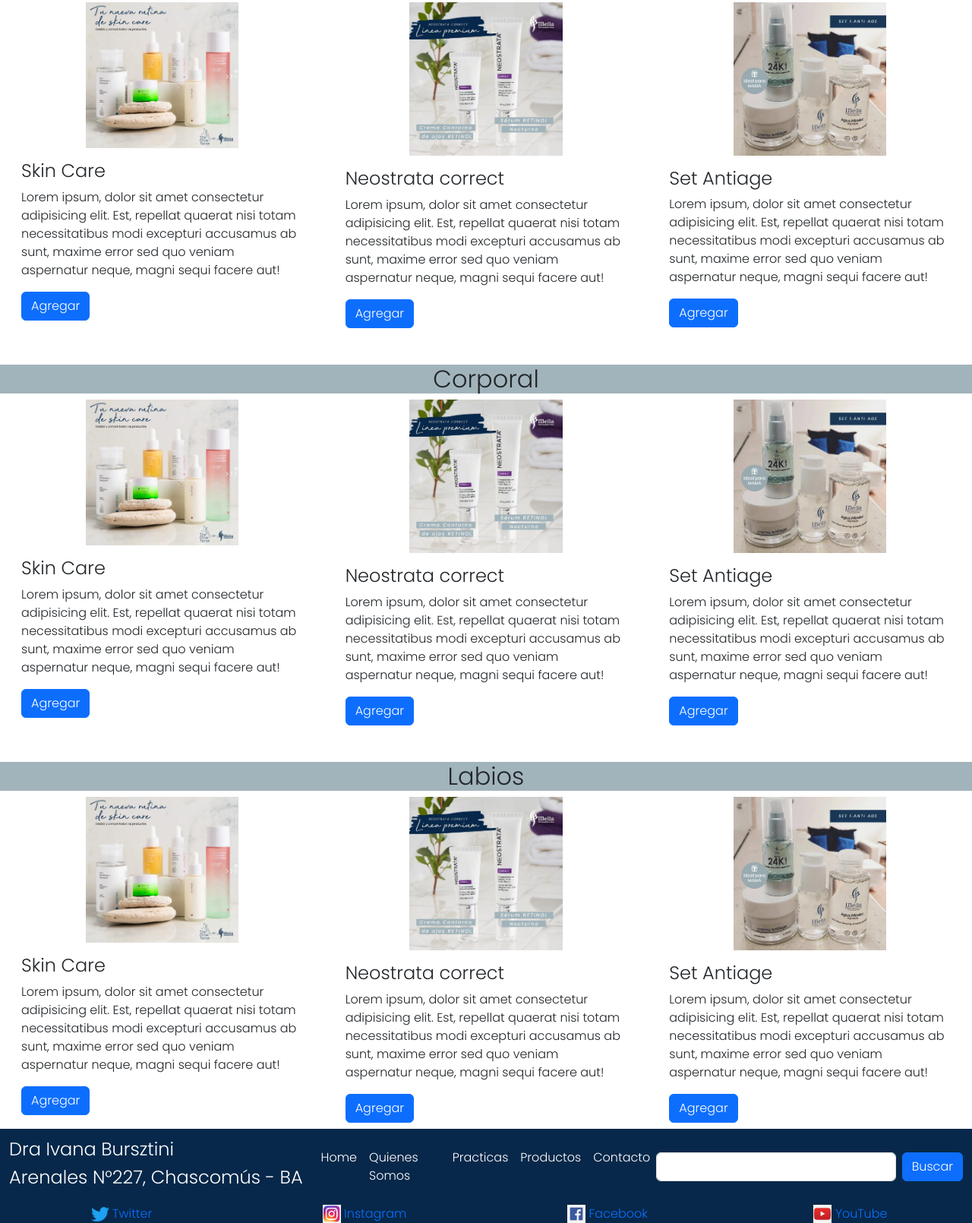
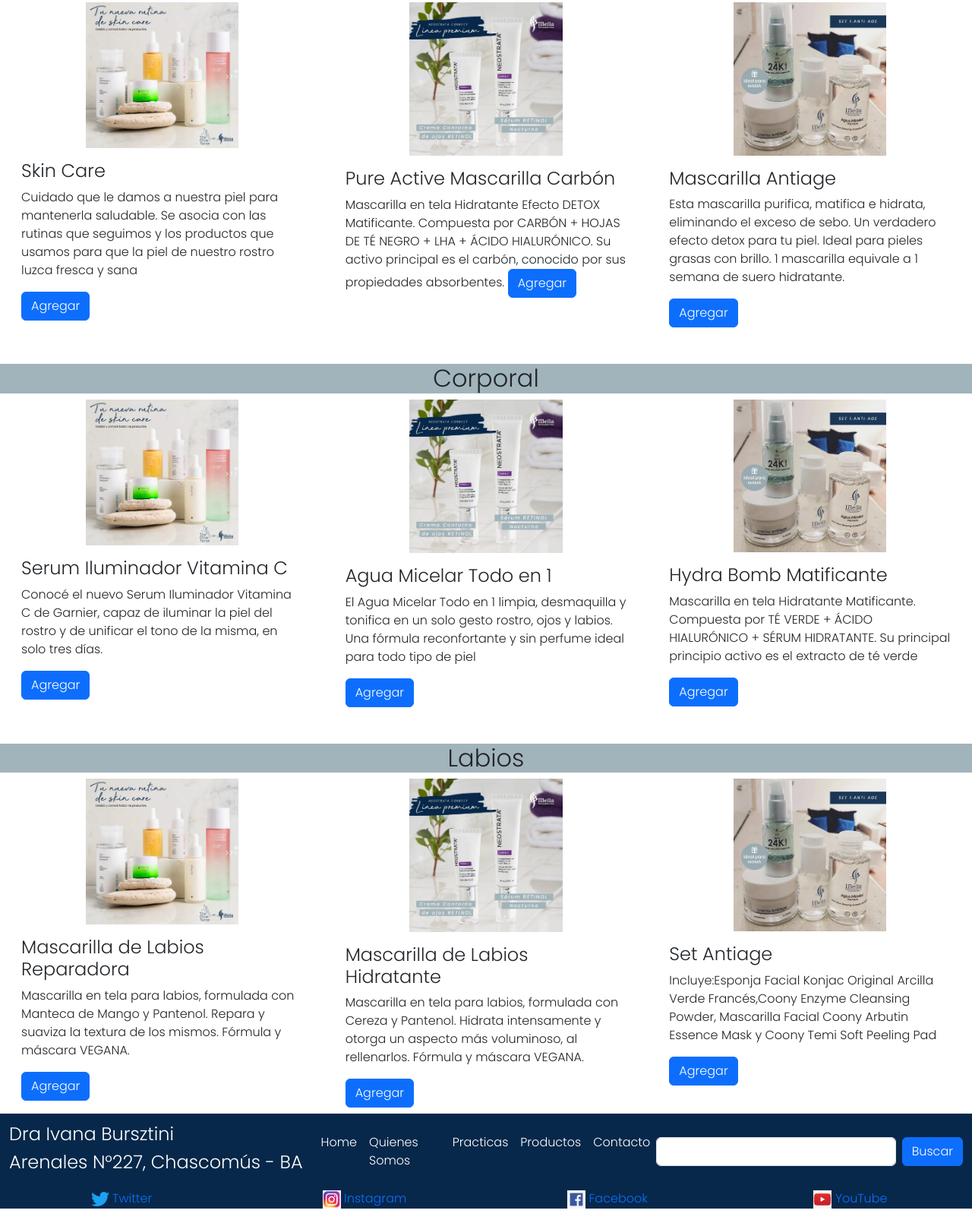
Before and after one commit to castruli/PF-CASTROF, a plain HTML site: page pages/productos.html in a window 1280 px wide. Shown: the part 309-1919 px from the top of the page at 76% size. Drawn offline with nearby package versions, Linux system fonts and the light colour scheme.

Commit message:
reemplazo lorem

```diff
--- a/pages/productos.html
+++ b/pages/productos.html
@@ -4,7 +4,7 @@
     <meta charset="UTF-8">
     <meta http-equiv="X-UA-Compatible" content="IE=edge">
     <meta name="viewport" content="width=device-width, initial-scale=1.0">
-    <meta name="keywords" content="skincare, Neostrata, set antiage">
+    <meta name="keywords" content="Skin Care, mascarilla antiage, hydra bomb matificante, set antiage,labios reparadores, serum iluminador">
     <title>IBella Dermo Estética Láser - Productos</title>
     <link rel="shortcut icon" href="./multimedia/FAVICOM.JPG" type="image/x-icon">
     <link href="https://cdn.jsdelivr.net/npm/bootstrap@5.3.0-alpha3/dist/css/bootstrap.min.css" rel="stylesheet" integrity="sha384-KK94CHFLLe+nY2dmCWGMq91rCGa5gtU4mk92HdvYe+M/SXH301p5ILy+dN9+nJOZ" crossorigin="anonymous">
@@ -35,7 +35,7 @@
                     <figcaption>
                         <h4>Skin Care</h4>
                         <p>
-                        Lorem ipsum, dolor sit amet consectetur adipisicing elit. Est, repellat quaerat nisi totam necessitatibus modi excepturi accusamus ab sunt, maxime error sed quo veniam aspernatur neque, magni sequi facere aut!</p>
+                            Cuidado que le damos a nuestra piel para mantenerla saludable. Se asocia con las rutinas que seguimos y los productos que usamos para que la piel de nuestro rostro luzca fresca y sana</p>
                         <button class="btn btn-primary" type="button">Agregar</button>
                     </figcaption>
                 </div>
@@ -44,10 +44,9 @@
                         <img class="img-fluid d-block mx-auto w-50" src="../multimedia/NEOSTRATA CORRECT.PNG" alt="foto NEOSTRATA">
                     </figure>
                     <figcaption>
-                        <h4>Neostrata correct</h4>
+                        <h4>Pure Active Mascarilla Carbón</h4>
                         <p>
-                        Lorem ipsum, dolor sit amet consectetur adipisicing elit. Est, repellat quaerat nisi totam necessitatibus modi excepturi accusamus ab sunt, maxime error sed quo veniam aspernatur neque, magni sequi facere aut!</p>
-                        <button class="btn btn-primary" type="button">Agregar</button>
+                            Mascarilla en tela Hidratante Efecto DETOX Matificante. Compuesta por CARBÓN + HOJAS DE TÉ NEGRO + LHA + ÁCIDO HIALURÓNICO. Su activo principal es el carbón, conocido por sus propiedades absorbentes.                        <button class="btn btn-primary" type="button">Agregar</button>
                     </figcaption>
                 </div>
                 <div class="col-xxl-4 col-xl-4 col-lg-4 col-md-4">
@@ -55,9 +54,9 @@
                         <img class="img-fluid d-block mx-auto w-50" src="../multimedia/SET ANTIAGE.PNG" alt="foto antiage">
                     </figure>
                     <figcaption>
-                        <h4>Set Antiage</h4>
+                        <h4>Mascarilla Antiage</h4>
                         <p>
-                        Lorem ipsum, dolor sit amet consectetur adipisicing elit. Est, repellat quaerat nisi totam necessitatibus modi excepturi accusamus ab sunt, maxime error sed quo veniam aspernatur neque, magni sequi facere aut!</p>
+                            Esta mascarilla purifica, matifica e hidrata, eliminando el exceso de sebo. Un verdadero efecto detox para tu piel. Ideal para pieles grasas con brillo. 1 mascarilla equivale a 1 semana de suero hidratante. </p>
                         <button class="btn btn-primary" type="button">Agregar</button>
                     </figcaption>
                 </div>
@@ -71,9 +70,9 @@
                         <img class="img-fluid d-block mx-auto w-50" src="../multimedia/SKIN CARE.PNG" alt="foto SKIN">
                     </figure>
                     <figcaption>
-                        <h4>Skin Care</h4>
+                        <h4>Serum Iluminador Vitamina C</h4>
                         <p>
-                        Lorem ipsum, dolor sit amet consectetur adipisicing elit. Est, repellat quaerat nisi totam necessitatibus modi excepturi accusamus ab sunt, maxime error sed quo veniam aspernatur neque, magni sequi facere aut!</p>
+                            Conocé el nuevo Serum Iluminador Vitamina C de Garnier, capaz de iluminar la piel del rostro y de unificar el tono de la misma, en solo tres días.</p>
                         <button class="btn btn-primary" type="button">Agregar</button>
                     </figcaption>
                 </div>
@@ -82,9 +81,9 @@
                         <img class="img-fluid d-block mx-auto w-50"src="../multimedia/NEOSTRATA CORRECT.PNG" alt="foto NEOSTRATA">
                     </figure>
                     <figcaption>
-                        <h4>Neostrata correct</h4>
+                        <h4>Agua Micelar Todo en 1 </h4>
                         <p>
-                        Lorem ipsum, dolor sit amet consectetur adipisicing elit. Est, repellat quaerat nisi totam necessitatibus modi excepturi accusamus ab sunt, maxime error sed quo veniam aspernatur neque, magni sequi facere aut!</p>
+                            El Agua Micelar Todo en 1 limpia, desmaquilla y tonifica en un solo gesto rostro, ojos y labios. Una fórmula reconfortante y sin perfume ideal para todo tipo de piel</p>
                         <button class="btn btn-primary" type="button">Agregar</button>
                     </figcaption>
                 </div>
@@ -93,9 +92,9 @@
                         <img class="img-fluid d-block mx-auto w-50" src="../multimedia/SET ANTIAGE.PNG" alt="foto antiage">
                     </figure>
                     <figcaption>
-                        <h4>Set Antiage</h4>
+                        <h4>Hydra Bomb Matificante</h4>
                         <p>
-                        Lorem ipsum, dolor sit amet consectetur adipisicing elit. Est, repellat quaerat nisi totam necessitatibus modi excepturi accusamus ab sunt, maxime error sed quo veniam aspernatur neque, magni sequi facere aut!</p>
+                            Mascarilla en tela Hidratante Matificante. Compuesta por TÉ VERDE + ÁCIDO HIALURÓNICO + SÉRUM HIDRATANTE. Su principal principio activo es el extracto de té verde</p>
                         <button class="btn btn-primary" type="button">Agregar</button>
                     </figcaption>
                 </div>
@@ -109,9 +108,9 @@
                         <img class="img-fluid d-block mx-auto w-50" src="../multimedia/SKIN CARE.PNG" alt="foto SKIN">
                     </figure>
                     <figcaption>
-                        <h4>Skin Care</h4>
+                        <h4>Mascarilla de Labios Reparadora</h4>
                         <p>
-                        Lorem ipsum, dolor sit amet consectetur adipisicing elit. Est, repellat quaerat nisi totam necessitatibus modi excepturi accusamus ab sunt, maxime error sed quo veniam aspernatur neque, magni sequi facere aut!</p>
+                            Mascarilla en tela para labios, formulada con Manteca de Mango y Pantenol. Repara y suaviza la textura de los mismos. Fórmula y máscara VEGANA.</p>
                         <button class="btn btn-primary" type="button">Agregar</button>
                     </figcaption>
                 </div>
@@ -120,9 +119,9 @@
                         <img class="img-fluid d-block mx-auto w-50" src="../multimedia/NEOSTRATA CORRECT.PNG" alt="foto NEOSTRATA">
                     </figure>
                     <figcaption>
-                        <h4>Neostrata correct</h4>
+                        <h4>Mascarilla de Labios Hidratante</h4>
                         <p>
-                        Lorem ipsum, dolor sit amet consectetur adipisicing elit. Est, repellat quaerat nisi totam necessitatibus modi excepturi accusamus ab sunt, maxime error sed quo veniam aspernatur neque, magni sequi facere aut!</p>
+                        Mascarilla en tela para labios, formulada con Cereza y Pantenol. Hidrata intensamente y otorga un aspecto más voluminoso, al rellenarlos. Fórmula y máscara VEGANA.</p>
                         <button class="btn btn-primary" type="button">Agregar</button>
                     </figcaption>
                 </div>
@@ -133,7 +132,7 @@
                     <figcaption>
                         <h4>Set Antiage</h4>
                         <p>
-                        Lorem ipsum, dolor sit amet consectetur adipisicing elit. Est, repellat quaerat nisi totam necessitatibus modi excepturi accusamus ab sunt, maxime error sed quo veniam aspernatur neque, magni sequi facere aut!</p>
+                          Incluye:Esponja Facial Konjac Original Arcilla Verde Francés,Coony Enzyme Cleansing Powder, Mascarilla Facial Coony Arbutin Essence Mask y Coony Temi Soft Peeling Pad</p>
                         <button class="btn btn-primary" type="button">Agregar</button>
                     </figcaption>
                 </div>
```
Also changed, not shown: index.html (+12 -9 lines), pages/practicas.html (+5 -8 lines), pages/quienesSomos.html (+8 -12 lines).
